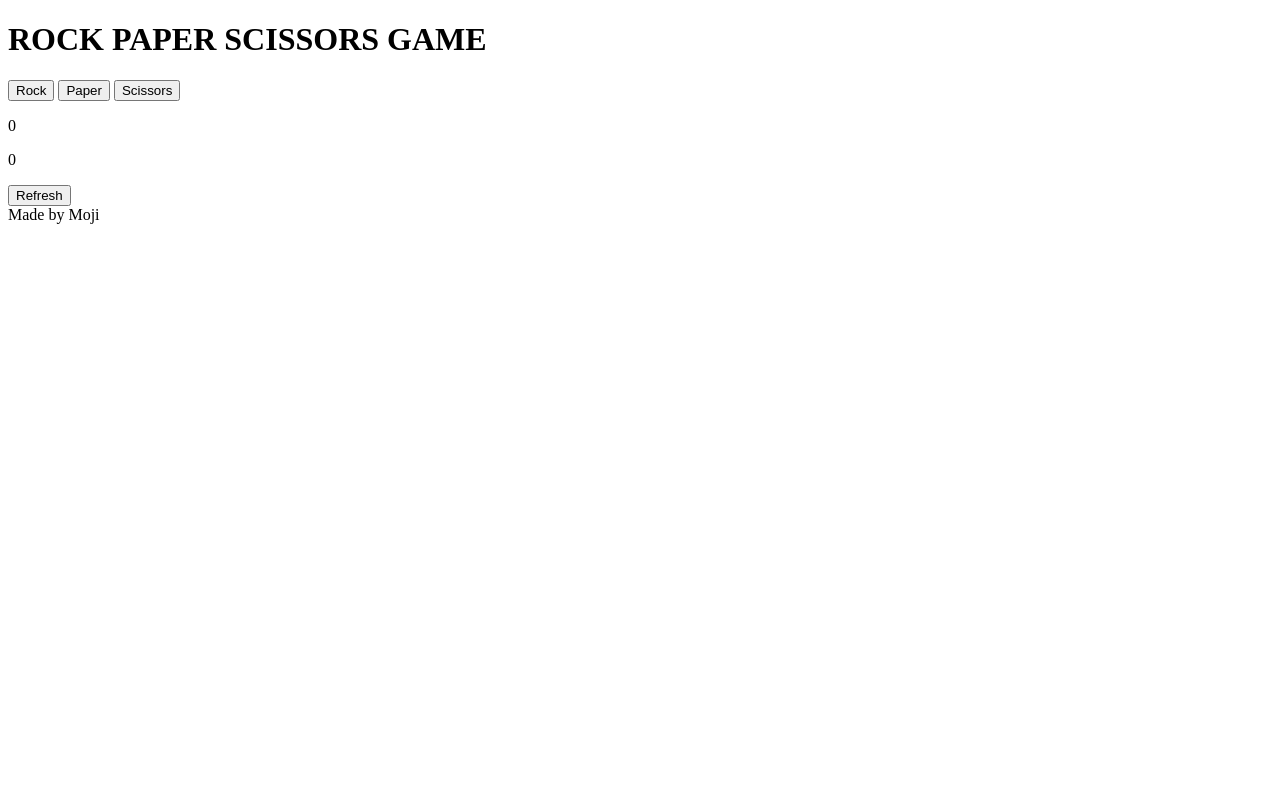
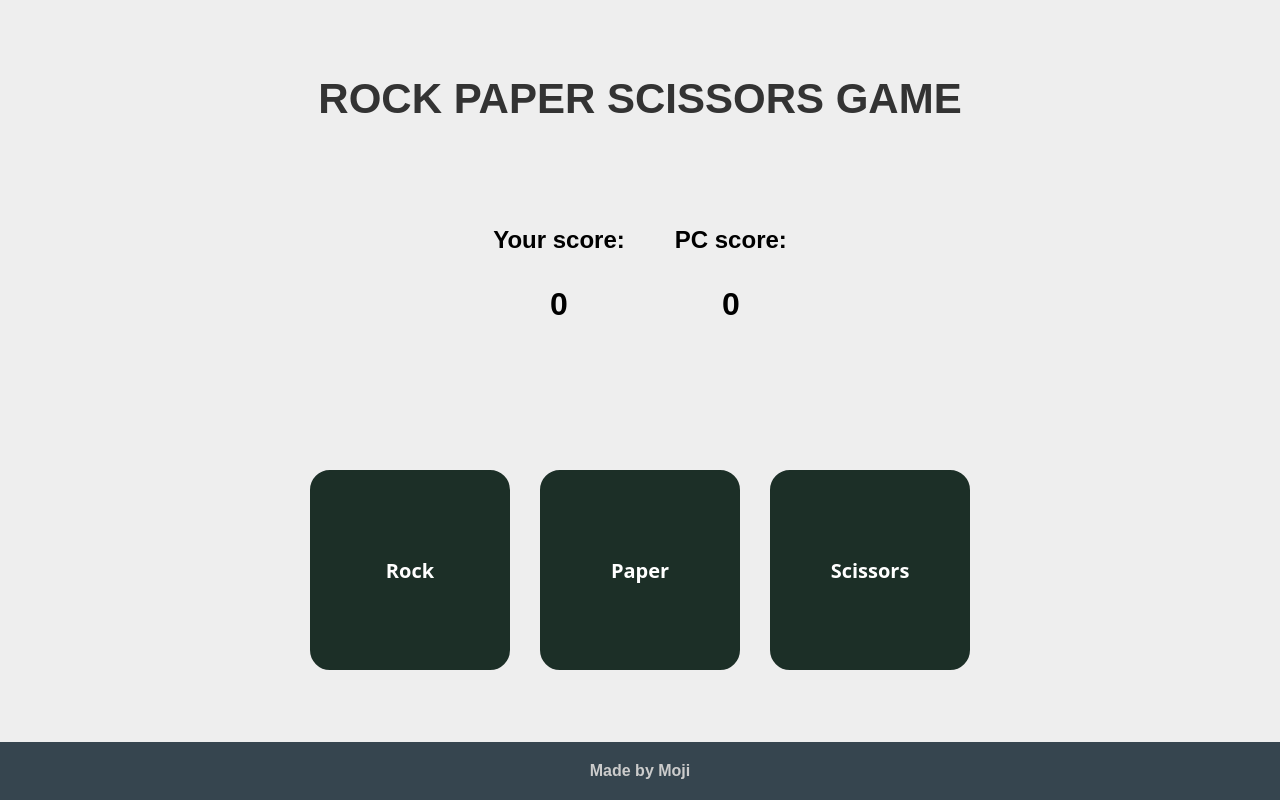
Before and after one commit to MojiMV/rock-paper-scissors, a plain HTML site: page index.html in a window 1280 px wide. Drawn offline with Linux system fonts and the light colour scheme.

Commit message:
create the UI for rps game

```diff
--- a/index.html
+++ b/index.html
@@ -12,26 +12,34 @@
 
         <h1 class="title">ROCK PAPER SCISSORS GAME</h1>
 
-        <div class="buttons">
+        <div class="score-div">
+            <div class="user">
+                <span>Your score:</span>
 
-            <button id="rock" class="playBut">Rock</button>
-            <button id="paper" class="playBut">Paper</button>
-            <button id="scissors" class="playBut">Scissors</button>
+                <p class="user-score"></p>
+            </div>
+            <div class="pc">
+                <span>PC score:</span>
+
+                <p class="computer-score"></p>
+            </div>
+        </div>
+
+        <div class="winnerDiv">
+
+            <p class="winner"></p>
 
         </div>
 
-        <div class="result">
-            <div class="score-div">
-                <p class="user-score"></p>
-                <p class="computer-score"></p>
-            </div>
+        <div class="buttons">
 
-            <p class="winner"></p>
+            <button id="rock" class="playBut" data-emoji="🪨">Rock</button>
+            <button id="paper" class="playBut" data-emoji="📄">Paper</button>
+            <button id="scissors" class="playBut" data-emoji="✂️">Scissors</button>
 
-            <button id="refresh">Refresh</button>
         </div>
 
-        <footer id="footer">Made by Moji</footer>
+        <footer class="footer">Made by Moji</footer>
     </div>
 </body>
 </html>
--- a/script.js
+++ b/script.js
@@ -39,15 +39,26 @@ function game(computerSelection, playerSelection){
 
 
     if (wins == 5){
-        winner.textContent = "You won!"
+        winner.textContent = "YOU WON!"
         playButs.forEach(button => {
             button.disabled = true;
         })
+        const winnerDiv = document.querySelector(".winnerDiv");
+        const refresh = document.createElement("button");
+        refresh.textContent = "Refresh";
+        refresh.setAttribute("id", "refresh")
+        winnerDiv.appendChild(refresh);
+
     } else if ( losses == 5){
-        winner.textContent = "You lost!"
+        winner.textContent = "YOU LOST!"
         playButs.forEach(button => {
             button.disabled = true;
-    })
+        })
+        const winnerDiv = document.querySelector(".winnerDiv");
+        const refresh = document.createElement("button");
+        refresh.textContent = "Refresh";
+        refresh.setAttribute("id", "refresh")
+        winnerDiv.appendChild(refresh);
     }
 
 }
--- a/style.css
+++ b/style.css
@@ -0,0 +1,135 @@
+html {
+    box-sizing: border-box;
+}
+
+*,
+*::before,
+*::after{
+    box-sizing: inherit;
+}
+
+body{
+    margin: 0%;
+    background-color: #EEEEEE ;
+}
+
+.main-container{
+    display: flex;
+    flex-direction: column;
+    min-height: 100vh;
+}
+
+.title{
+    color: #333333;
+    font-size: 42px;
+    font-family: "Aria", sans-serif;
+    font-weight: bold;
+    text-align: center;
+    margin-top: 75px;
+}
+
+.score-div{
+    display: flex;
+    justify-content: center;
+    font-size: 24px;
+    font-family: "Aria", sans-serif;
+    font-weight: bold;
+    margin-top: 75px;
+    gap: 50px;
+    flex-wrap: wrap;
+
+}
+
+.user{
+    display: flex;
+    flex-direction: column;
+}
+
+.user .user-score{
+    align-self: center;
+    font-size: 32px;
+}
+
+.pc{
+    display: flex;
+    flex-direction: column;
+}
+
+.pc .computer-score{
+    align-self: center;
+    font-size: 32px;
+}
+
+.winnerDiv{
+    display: flex;
+    justify-content: center;
+    flex-direction: column;
+    align-items: center;
+}
+
+.winner{
+    font-size: 20px;
+    font-family: "Aria", sans-serif;
+    font-weight: bold;
+}
+
+#refresh{
+    font-weight: bold;
+    border-style: solid;
+    border-color: #1C2F27;
+    transition: background-color 0.3s;
+}
+
+#refresh:hover{
+    background-color: #9c9c9c;
+}
+
+.buttons{
+    display: flex;
+    justify-content: center;
+    margin-top: 75px;
+    gap: 30px;
+    flex-wrap: wrap;
+}
+
+.playBut{
+    height: 200px;
+    width: 200px;
+    border-radius: 20px;
+    font-size: 20px;
+    font-family: 'Open Sans', sans-serif;
+    font-weight: bold;
+    border-style: solid;
+    background-color: #1C2F27;
+    color: #FFFFFF;
+    border-color: #1C2F27;
+    transition: background-color 0.3s;
+    position: relative; /* Add position relative */
+}
+
+.playBut:hover{
+    background-color: #9c9c9c;
+    color: transparent;
+}
+
+.playBut:hover::before {
+    content: attr(data-emoji); /* Show emoji on hover */
+    color: white; /* Color of emoji */
+    font-size: 60px; /* Size of emoji */
+    position: absolute; /* Position the emoji */
+    top: 50%; /* Center vertically */
+    left: 50%; /* Center horizontally */
+    transform: translate(-50%, -50%); /* Center the emoji */
+}
+
+.footer{
+    display: flex;
+    justify-content: center;
+    align-items: center;
+    margin-top: auto;
+    padding: 20px;
+    background-color: #36454F;
+    color: #CCCCCC;
+    font-weight: bold;
+    font-family: "Aria", sans-serif;
+}
```
Also changed, not shown: 1 other file.
